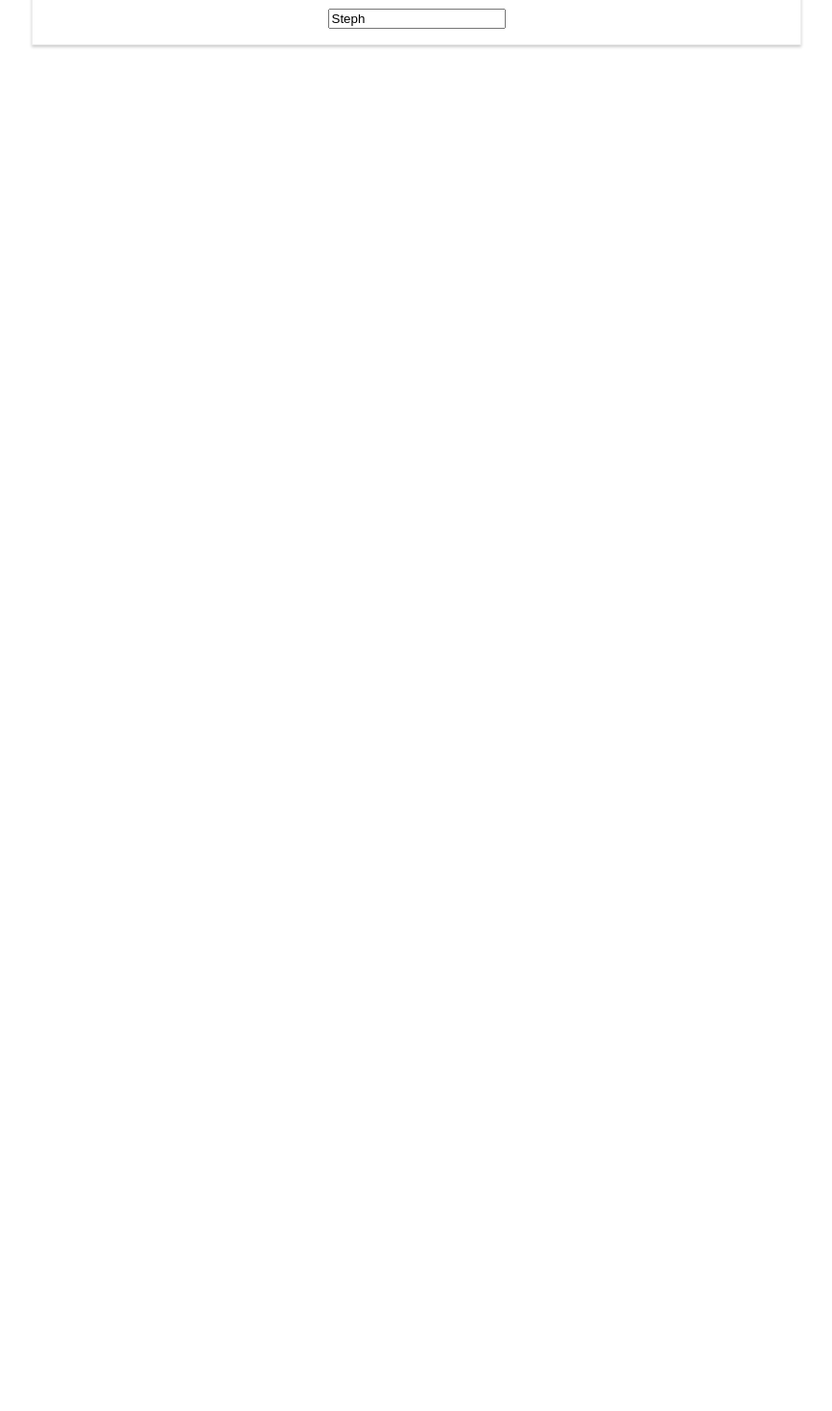
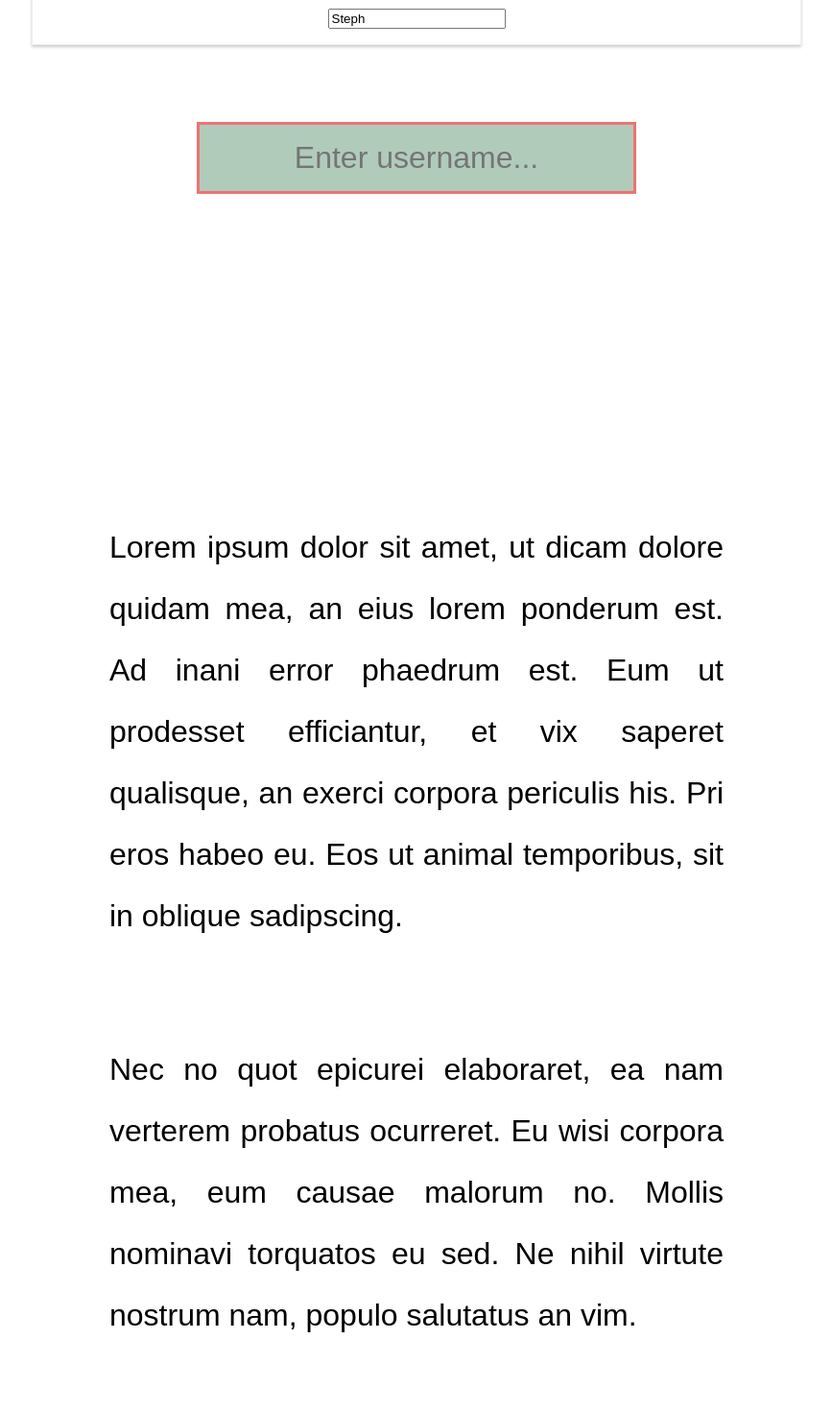
Before and after one commit to alexoanea/react-complete-guide, a React (Create React App) app: page / in a window 1280 px wide. Shown: the part 500-1970 px from the top of the page at 96% size, without its empty margins (206-1073 px from the left). Before the commit the page ends 800 px from the top, so only its background shows below. Built offline with nearby package versions, Linux system fonts and the light colour scheme.

Commit message:
added userInput

```diff
--- a/src/App.js
+++ b/src/App.js
@@ -1,39 +1,45 @@
-import React, { Component } from 'react';
-import './App.css';
-import Person from './Person/Person';
+import React, { Component } from "react";
+import "./App.css";
+import Person from "./Person/Person";
+import UserInput from "./UserInput/UserInput";
+import UserOutput from "./UserOutput/UserOutput";
 
 class App extends Component {
   state = {
     persons: [
-      { name: 'Max', age: 28 },
-      { name: 'Manu', age: 29 },
-      { name: 'Steph', age: 31 }
+      { name: "Max", age: 28 },
+      { name: "Manu", age: 29 },
+      { name: "Steph", age: 31 }
     ]
   };
 
-  switchNameHandler = (newName) => {
-    this.setState({persons: [
-      { name: newName, age: 31 },
-      { name: 'Manu', age: 32 },
-      { name: 'Steph', age: 34 }
-    ]})
-  }
+  switchNameHandler = newName => {
+    this.setState({
+      persons: [
+        { name: newName, age: 31 },
+        { name: "Manu", age: 32 },
+        { name: "Steph", age: 34 }
+      ]
+    });
+  };
 
-  nameChangeHandler = (event) => {
-    this.setState({persons: [
-      { name: 'Max', age: 31 },
-      { name: event.target.value, age: 32 },
-      { name: 'Steph', age: 26 }
-    ]})
-  }
+  nameChangeHandler = event => {
+    this.setState({
+      persons: [
+        { name: "Max", age: 31 },
+        { name: event.target.value, age: 32 },
+        { name: "Steph", age: 26 }
+      ]
+    });
+  };
 
   render() {
     const style = {
-      backgroundColor: 'white',
-      font: 'inherit',
-      border: '1px solid blue',
-      padding: '8px',
-      cursor: 'pointer'
+      backgroundColor: "white",
+      font: "inherit",
+      border: "1px solid blue",
+      padding: "8px",
+      cursor: "pointer"
     };
 
     return (
@@ -42,18 +48,34 @@ class App extends Component {
         <p>This is really working</p>
         <button
           style={style}
-          onClick={() => this.switchNameHandler('Maximilian')}>Switch Name</button>
+          onClick={() => this.switchNameHandler("Maximilian")}
+        >
+          Switch Name
+        </button>
         <Person
           name={this.state.persons[0].name}
           age={this.state.persons[0].age}
-          click={this.switchNameHandler.bind(this, 'Maxi!')}
-          changed={this.nameChangeHandler} >My Hobbies: Hiking</Person>
+          click={this.switchNameHandler.bind(this, "Maxi!")}
+          changed={this.nameChangeHandler}
+        >
+          My Hobbies: Hiking
+        </Person>
         <Person
           name={this.state.persons[1].name}
-          age={this.state.persons[1].age} />
+          age={this.state.persons[1].age}
+        />
         <Person
           name={this.state.persons[2].name}
-          age={this.state.persons[2].age} />
+          age={this.state.persons[2].age}
+        />
+        <UserInput
+          handleInput={this.handleInput}
+          username={this.state.username}
+        />
+        <UserOutput username={this.state.username} />
+        <UserOutput username={this.state.username} />
+        <UserOutput username={this.state.username} />
+        <UserOutput username={this.state.username} />
       </div>
     );
   }
--- /dev/null
+++ b/src/UserInput/UserInput.css
@@ -0,0 +1,20 @@
+.UserInput {
+  text-align: center;
+  padding: 4rem;
+  margin-bottom: 2rem;
+}
+
+.UserInput__input {
+  padding: 1rem;
+  font-size: 2rem;
+  text-align: center;
+  background-color: #b1cbbb;
+  color: #444444;
+  border: 0.2rem solid #ef7373;
+  transition: all 0.3s;
+}
+
+.UserInput__input:focus {
+  border-color: #44bf53;
+  color: #8e459b;
+}
--- /dev/null
+++ b/src/UserInput/UserInput.js
@@ -0,0 +1,16 @@
+import React from "react";
+import "./UserInput.css";
+
+const UserInput = props => (
+  <div className="UserInput">
+    <input
+      type="text"
+      onChange={props.handleInput}
+      placeholder="Enter username..."
+      defaultValue={props.username}
+      className="UserInput__input"
+    />
+  </div>
+);
+
+export default UserInput;
--- /dev/null
+++ b/src/UserOutput/UserOutput.css
@@ -0,0 +1,11 @@
+.UserOutput {
+  font-size: 2rem;
+  text-align: center;
+  padding: 4rem;
+}
+.UserOutput__p {
+  text-align: justify;
+  padding: 2rem 20vw;
+  margin: 2rem auto;
+  line-height: 2;
+}
--- /dev/null
+++ b/src/UserOutput/UserOutput.js
@@ -0,0 +1,29 @@
+import React from "react";
+import "./UserOutput.css";
+
+const usernameStyle = {
+  display: "inline-block",
+  color: "#378e8e",
+  borderBottom: ".5rem solid #ccc",
+  paddingBottom: "1rem",
+  letterSpacing: ".07rem",
+  fontSize: "2.5rem"
+};
+const UserOutput = props => (
+  <div className="UserOutput">
+    <p style={usernameStyle}>{props.username}</p>
+    <p className="UserOutput__p">
+      Lorem ipsum dolor sit amet, ut dicam dolore quidam mea, an eius lorem
+      ponderum est. Ad inani error phaedrum est. Eum ut prodesset efficiantur,
+      et vix saperet qualisque, an exerci corpora periculis his. Pri eros habeo
+      eu. Eos ut animal temporibus, sit in oblique sadipscing.
+    </p>
+    <p className="UserOutput__p">
+      Nec no quot epicurei elaboraret, ea nam verterem probatus ocurreret. Eu
+      wisi corpora mea, eum causae malorum no. Mollis nominavi torquatos eu sed.
+      Ne nihil virtute nostrum nam, populo salutatus an vim.
+    </p>
+  </div>
+);
+
+export default UserOutput;
```
Also changed, not shown: src/Person/Person.css (+6 -6 lines).
